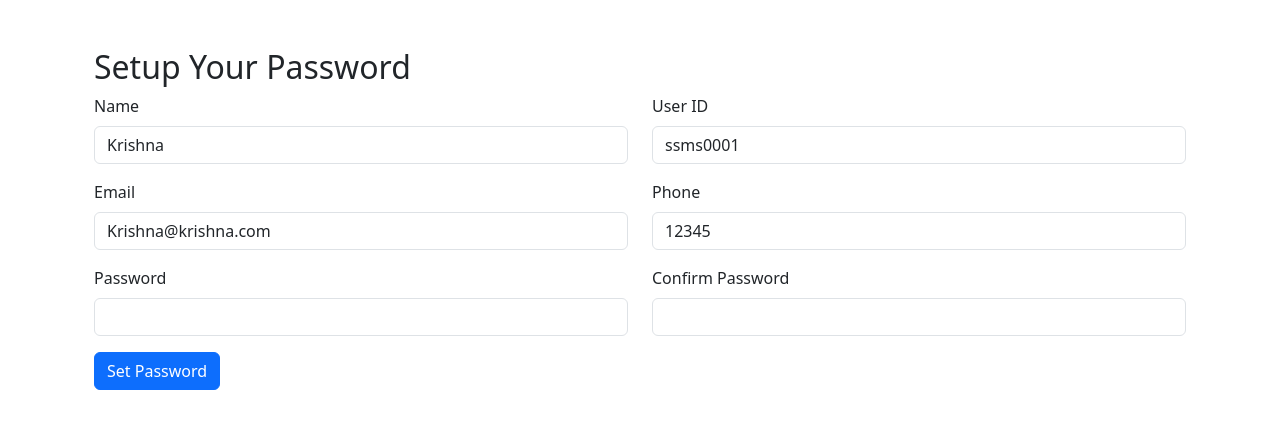
After one commit to avrojit-ovi/sms, a PHP site: page /setup_password.php in a window 1280 px wide. The commit adds this page. Shown: the top 429 px of the page. Run offline with PHP 8.4, Linux system fonts and the light colour scheme; a user stored in the database is signed in.

Commit message:
9th push

```diff
--- a/add_counselor_process.php
+++ b/add_counselor_process.php
@@ -93,7 +93,7 @@ if ($_SERVER["REQUEST_METHOD"] == "POST") {
                     </div>
                 </div>
                 <div class='footer'>
-                    <p>If you need assistance, feel free to reach out:</p>
+                    <p>For any assistance, please contact our support team.</p>
                      <p><strong>📞 Madhura Gaurakisora Das:</strong> +8801816652807</p>
                         <p><strong>📞 Avrojit Chowdhury Ovi:</strong> +8801333121292</p>
                 </div>
--- a/assets/sidebar.php
+++ b/assets/sidebar.php
@@ -20,9 +20,6 @@ $userRole = isset($_SESSION['role']) ? $_SESSION['role'] : '';
             </a>
             <a href="add_counselor.php" class="<?php echo $currentPage === 'add_counselor.php' ? 'active' : ''; ?>">
                 <i class="fas fa-chalkboard-teacher sidebar-icon"></i><span>Add Counselor</span>
-            </a>
-            <a href="shadhana_recorder.php" class="<?php echo $currentPage === 'shadhana_recorder.php' ? 'active' : ''; ?>">
-                <i class="fas fa-clipboard sidebar-icon"></i><span>Add Shadhana Record</span>
             </a>
             <a href="assign_counselor.php" class="<?php echo $currentPage === 'assign_counselor.php' ? 'active' : ''; ?>">
                 <i class="fas fa-user-tie sidebar-icon"></i><span>Assign Counselor</span>
--- a/config.php
+++ b/config.php
@@ -2,9 +2,9 @@
 // config.php
 
 $host = 'localhost';     // Database host
-$dbname = 'svadharmam_db'; // Database name
-$username = 'root';  // Database username
-$password = '';  // Database password
+$dbname = 'u636183987_sms'; // Database name
+$username = 'u636183987_sms';  // Database username
+$password = 'u636183987_smS';  // Database password
 
 try {
     $conn = new PDO("mysql:host=$host;dbname=$dbname", $username, $password);
--- a/create_profile.php
+++ b/create_profile.php
@@ -101,7 +101,7 @@ $generated_userid = generateUserId($conn);  // Generate the userid
                         </div>
                         <div class="row mb-3">
                             <div class="col-md-6">
-                                <label for="iskcon_connection_days" class="form-label">From which year did you become connected to ISKCON?</label>
+                                <label for="iskcon_connection_days" class="form-label">How Many Days are You Connected to ISKCON?</label>
                                 <input type="number" class="form-control" id="iskcon_connection_days" name="iskcon_connection_days" required>
                             </div>
                             <div class="col-md-6">
--- /dev/null
+++ b/setup_password.php
@@ -0,0 +1,200 @@
+<?php
+// Include database config file
+require 'config.php';
+session_start();
+
+if (!isset($_SESSION['userid']) || !isset($_SESSION['email'])) {
+    header('Location: signup.php'); // Redirect if session is missing
+    exit();
+}
+
+// Handle the password setup form submission
+if ($_SERVER['REQUEST_METHOD'] === 'POST' && isset($_POST['password']) && isset($_POST['confirm_password'])) {
+    $password = $_POST['password'];
+    $confirm_password = $_POST['confirm_password'];
+
+    if ($password === $confirm_password) {
+        $hashed_password = password_hash($password, PASSWORD_DEFAULT);
+
+        // Insert user into the 'users' table
+        $query = "INSERT INTO users (userid, name, email, phone, password, role)
+                  VALUES (:userid, :name, :email, :phone, :password, 'user')";
+
+        $stmt = $conn->prepare($query);
+        $stmt->bindParam(':userid', $_SESSION['userid']);
+        $stmt->bindParam(':name', $_SESSION['name']);
+        $stmt->bindParam(':email', $_SESSION['email']);
+        $stmt->bindParam(':phone', $_SESSION['phone']);
+        $stmt->bindParam(':password', $hashed_password);
+
+        if ($stmt->execute()) {
+            // Send email with login details
+            $to = $_SESSION['email'];
+            $subject = "Welcome to Svadharmam - Your Login Details";
+            $name = htmlspecialchars($_SESSION['name']);
+            $userid = htmlspecialchars($_SESSION['userid']);
+            $email = htmlspecialchars($_SESSION['email']);
+            $phone = htmlspecialchars($_SESSION['phone']);
+            $plain_password = htmlspecialchars($password);
+            $role = 'user'; // Assuming the role is 'user' for this context
+
+            // Prepare email message using HTML format
+            $message = "
+            <html>
+            <head>
+                <title>Hare Krishna</title>
+                <style>
+                    .container {
+                        width: 100%;
+                        max-width: 600px;
+                        margin: 0 auto;
+                        font-family: Arial, sans-serif;
+                        padding: 20px;
+                    }
+                    .card {
+                        border: 1px solid #ddd;
+                        border-radius: 8px;
+                        padding: 15px;
+                        box-shadow: 0 2px 4px rgba(0, 0, 0, 0.1);
+                    }
+                    .card-header {
+                        background-color: #4CAF50;
+                        color: white;
+                        text-align: center;
+                        font-size: 1.5rem;
+                        border-radius: 8px 8px 0 0;
+                        padding: 10px;
+                    }
+                    .card-body {
+                        padding: 10px;
+                        text-align: left;
+                        font-size: 1rem;
+                    }
+                    .card-body p {
+                        margin: 10px 0;
+                    }
+                    .footer {
+                        text-align: center;
+                        font-size: 0.9rem;
+                        color: #555;
+                        margin-top: 20px;
+                    }
+                </style>
+            </head>
+            <body>
+                <div class='container'>
+                    <div class='card'>
+                        <div class='card-header'>
+                            🎉 Congratulations, {$name}!
+                        </div>
+                        <div class='card-body'>
+                            <p>Hare Krishna🙏 Your User profile has been successfully created in the Svadhana Recorder system. Here are your login details:</p>
+                            <p><strong>Name:</strong> {$name}</p>
+                            <p><strong>Email:</strong> {$email}</p>
+                            <p><strong>Phone:</strong> {$phone}</p>
+                            <p><strong>User ID:</strong> {$userid}</p>
+                            <p><strong>Password:</strong> {$plain_password}</p>
+                            <p><strong>Role:</strong> {$role}</p>
+                            <p><a href='https://sms.svadharmam.com/login.php'>Click here to login</a></p>
+                        </div>
+                    </div>
+                    <div class='footer'>
+                        <p>If you need assistance, feel free to reach out:</p>
+                        <p><strong>📞 Madhura Gaurakisora Das:</strong> +8801816652807</p>
+                        <p><strong>📞 Avrojit Chowdhury Ovi:</strong> +8801333121292</p>
+                        <center><h3>Hare Krishna...!!!</h3></center>
+                    </div>
+                </div>
+            </body>
+            </html>";
+
+            $headers = "MIME-Version: 1.0" . "\r\n";
+            $headers .= "Content-type:text/html;charset=UTF-8" . "\r\n";
+            $headers .= "From: technical@svadharmam.com" . "\r\n";
+
+            mail($to, $subject, $message, $headers);
+
+            // Clear session and redirect to login
+            session_destroy();
+            header('Location: login.php?signup=success');
+            exit();
+        } else {
+            echo "Failed to create user account. Please try again.";
+        }
+    } else {
+        echo "Passwords do not match!";
+    }
+}
+?>
+
+<!-- Second Form (Password Setup) -->
+<!DOCTYPE html>
+<html lang="en">
+<head>
+    <meta charset="UTF-8">
+    <meta name="viewport" content="width=device-width, initial-scale=1.0">
+    <title>Signup Form</title>
+    <link href="https://cdn.jsdelivr.net/npm/bootstrap@5.3.0-alpha3/dist/css/bootstrap.min.css" rel="stylesheet">
+</head>
+<body>
+<div class="container mt-5">
+<form method="POST" action="setup_password.php" id="passwordForm">
+    <div class="container mt-4">
+        <h2>Setup Your Password</h2>
+        <div class="row mb-3">
+            <div class="col-md-6">
+                <label for="name" class="form-label">Name</label>
+                <input type="text" class="form-control" id="name" value="<?php echo htmlspecialchars($_SESSION['name']); ?>" readonly>
+            </div>
+            <div class="col-md-6">
+                <label for="userid" class="form-label">User ID</label>
+                <input type="text" class="form-control" id="userid" value="<?php echo htmlspecialchars($_SESSION['userid']); ?>" readonly>
+            </div>
+        </div>
+        <div class="row mb-3">
+            <div class="col-md-6">
+                <label for="email" class="form-label">Email</label>
+                <input type="email" class="form-control" id="email" value="<?php echo htmlspecialchars($_SESSION['email']); ?>" readonly>
+            </div>
+            <div class="col-md-6">
+                <label for="phone" class="form-label">Phone</label>
+                <input type="text" class="form-control" id="phone" value="<?php echo htmlspecialchars($_SESSION['phone']); ?>" readonly>
+            </div>
+        </div>
+        <div class="row mb-3">
+            <div class="col-md-6">
+                <label for="password" class="form-label">Password</label>
+                <input type="password" class="form-control" id="password" name="password" required>
+            </div>
+            <div class="col-md-6">
+                <label for="confirm_password" class="form-label">Confirm Password</label>
+                <input type="password" class="form-control" id="confirm_password" name="confirm_password" required>
+            </div>
+        </div>
+        <button type="submit" class="btn btn-primary" id="signupButton">Set Password</button>
+    </div>
+</form>
+</div>
+
+<script src="https://cdn.jsdelivr.net/npm/bootstrap@5.3.0-alpha3/dist/js/bootstrap.bundle.min.js"></script>
+<script>
+    const passwordInput = document.getElementById('password');
+    const confirmPasswordInput = document.getElementById('confirm_password');
+    const signupButton = document.getElementById('signupButton');
+
+    function validatePasswords() {
+        if (passwordInput.value !== confirmPasswordInput.value) {
+            confirmPasswordInput.classList.add('is-invalid');
+            signupButton.disabled = true; // Disable button
+        } else {
+            confirmPasswordInput.classList.remove('is-invalid');
+            signupButton.disabled = false; // Enable button
+        }
+    }
+
+    // Add event listeners to validate passwords
+    passwordInput.addEventListener('input', validatePasswords);
+    confirmPasswordInput.addEventListener('input', validatePasswords);
+</script>
+</body>
+</html>
--- a/view_profiles.php
+++ b/view_profiles.php
@@ -61,7 +61,7 @@ $profiles = $stmt->fetchAll(PDO::FETCH_ASSOC);
                         <p><strong>Doing Mangal Aarti Regularly:</strong> <?php echo htmlspecialchars($profile['mangal_aarti_regularly']); ?></p>
                     </div>
                     <div class="col-md-4">
-                        <p><strong>Connected From:</strong> <?php echo htmlspecialchars($profile['iskcon_connection_days']); ?></p>
+                        <p><strong>Connected Days:</strong> <?php echo htmlspecialchars($profile['iskcon_connection_days']); ?></p>
                         <p><strong>Daily Rounds:</strong> <?php echo htmlspecialchars($profile['daily_chant_rounds']); ?></p>
                         <p><strong>Regular Chant Days:</strong> <?php echo htmlspecialchars($profile['regular_chant_days']); ?></p>
                         <p><strong>Granthas Read:</strong> <?php echo htmlspecialchars($profile['granthas_read']); ?></p>
--- a/view_users.php
+++ b/view_users.php
@@ -25,7 +25,7 @@ $is_admin = $_SESSION['role'] === 'admin';
 
 <!-- Add User Button -->
 <button type="button" class="btn btn-success mb-4" data-bs-toggle="modal" data-bs-target="#addUserModal">
-    Add User
+    <i class="fas fa-user-plus sidebar-icon"></i><span> Add New User</span>
 </button>
 </div>
 <!-- Add User Modal -->
@@ -52,7 +52,7 @@ $is_admin = $_SESSION['role'] === 'admin';
                     </div>
                     <div class="mb-3">
                         <label for="userid" class="form-label">User ID</label>
-                        <input type="text" class="form-control" id="userid" name="userid" required>
+                        <input type="text" class="form-control" id="userid" name="userid" title="Only from here you can give the customized Userid to the user...." required>
                     </div>
                     <div class="mb-3">
                         <label for="role" class="form-label">Role</label>
```
Also changed, not shown: delete_user.php (+6 -13 lines), forgot_password.php (added, +122 -0 lines), login.php (+25 -1 lines), signup.php (added, +199 -0 lines), signup_process.php (deleted, +0 -30 lines), assets/style3.css (added), template.php (added).
